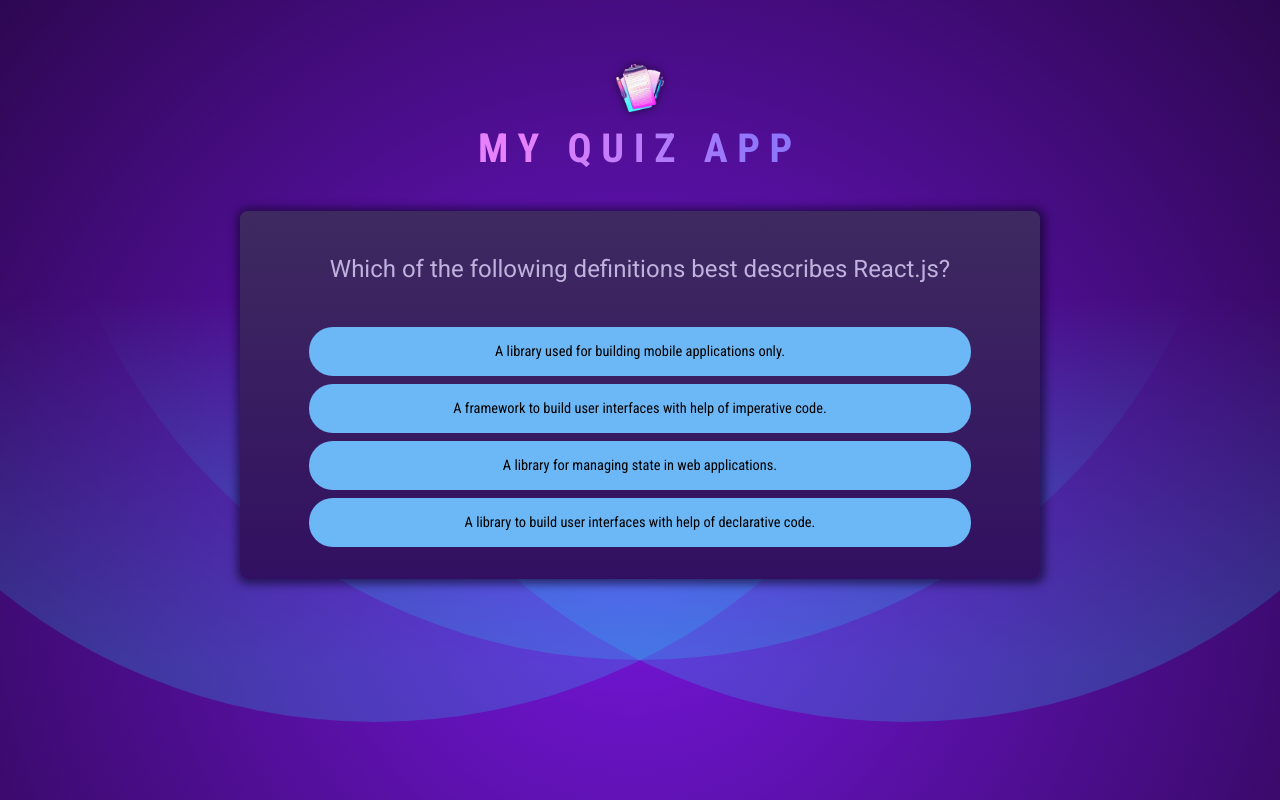
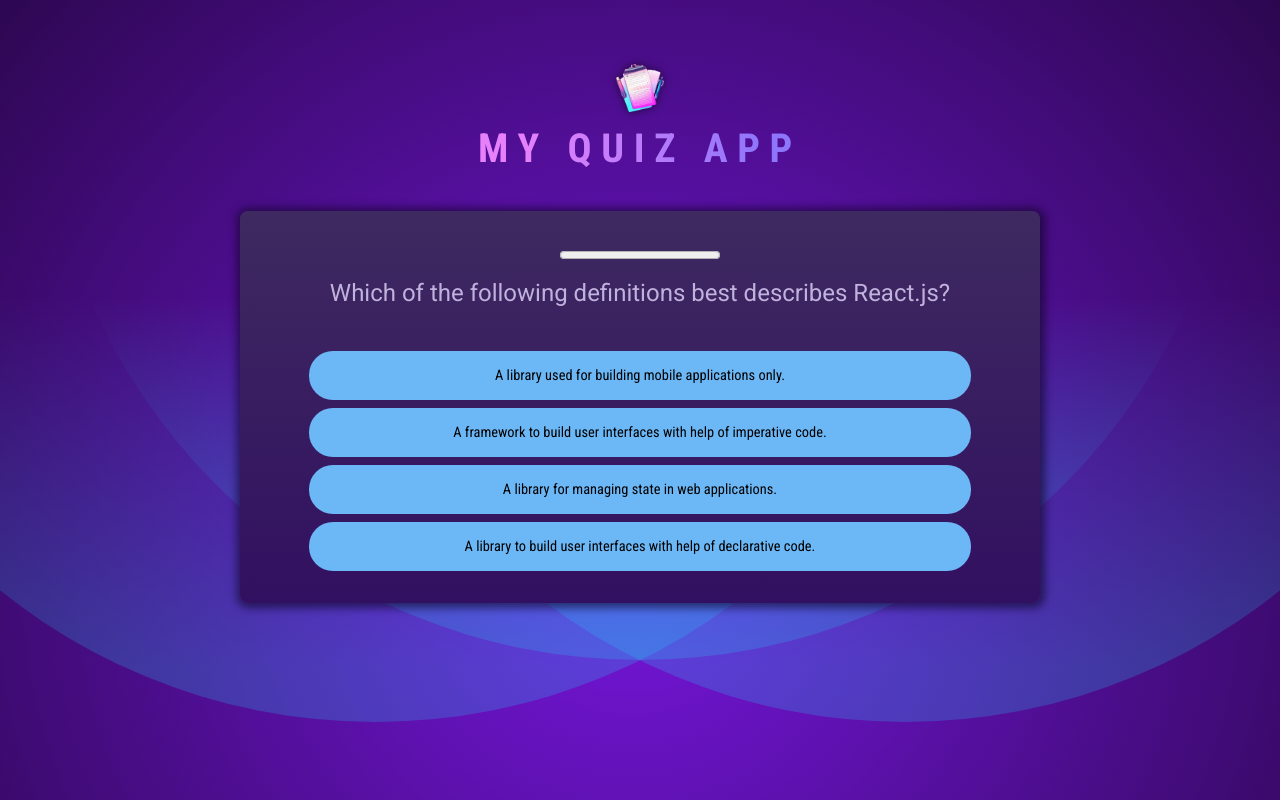
Before and after one commit to HarisDelalic/ReactQuizApp, a React (Vite) app: page / in a window 1280 px wide. Built offline with nearby package versions, Linux system fonts and the light colour scheme.

Commit message:
WIP - question timer

```diff
--- /dev/null
+++ b/src/components/QuestionTimer.jsx
@@ -0,0 +1,17 @@
+import { useState, useEffect } from "react";
+
+export default function QuestionTimer({ onTimeout, timeout }) {
+    const [remainingTime, setRemainingTime] = useState(timeout);
+
+    useEffect(() => {
+        setTimeout(onTimeout, timeout);
+    }, [onTimeout, timeout]);
+
+    useEffect(() => {
+        setInterval(() => {
+            setRemainingTime((prevRemainingTime) => prevRemainingTime - 100);
+        }, 100);
+    }, []);
+
+    return <progress id="question-time" max={timeout} value={remainingTime} />;
+}
--- a/src/components/Quiz.jsx
+++ b/src/components/Quiz.jsx
@@ -1,5 +1,6 @@
 import {useState} from "react";
 
+import QuestionTimer from "./QuestionTimer.jsx";
 import QUESTIONS from "../questions"
 
 import quizCompleted from "../assets/quiz-complete.png"
@@ -29,6 +30,7 @@ export default function Quiz() {
     shuffledAnswers.sort(() => Math.random() - 0.5)
 
     return (<div id="quiz">
+        <QuestionTimer timeout={10000} onTimeout={() => handleSelectedAnswer(null)}></QuestionTimer>
         <div id="question">
             <h2>{QUESTIONS[activeQuestionIndex].text}</h2>
 
```
